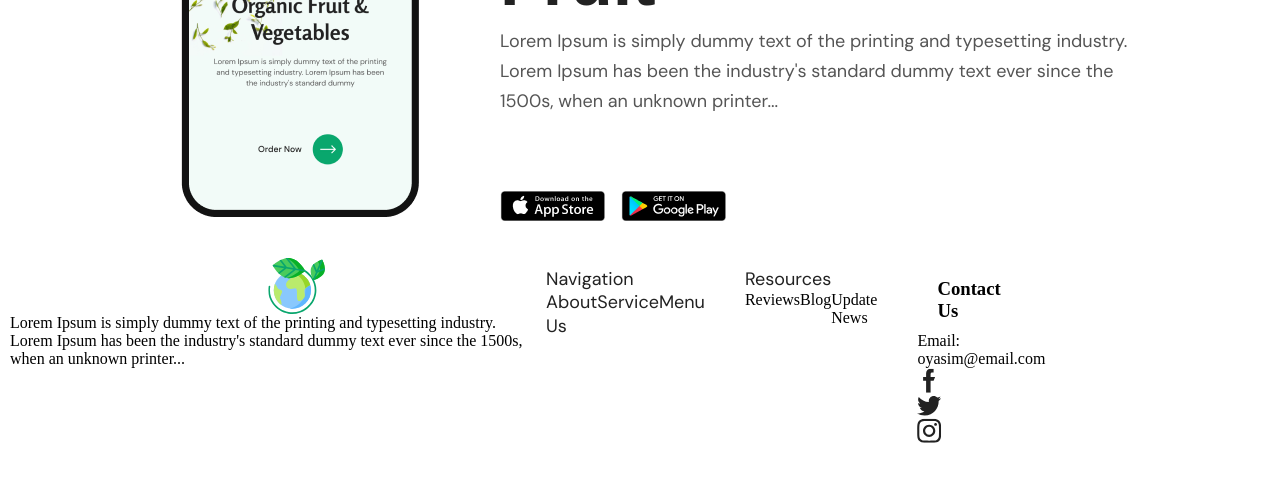
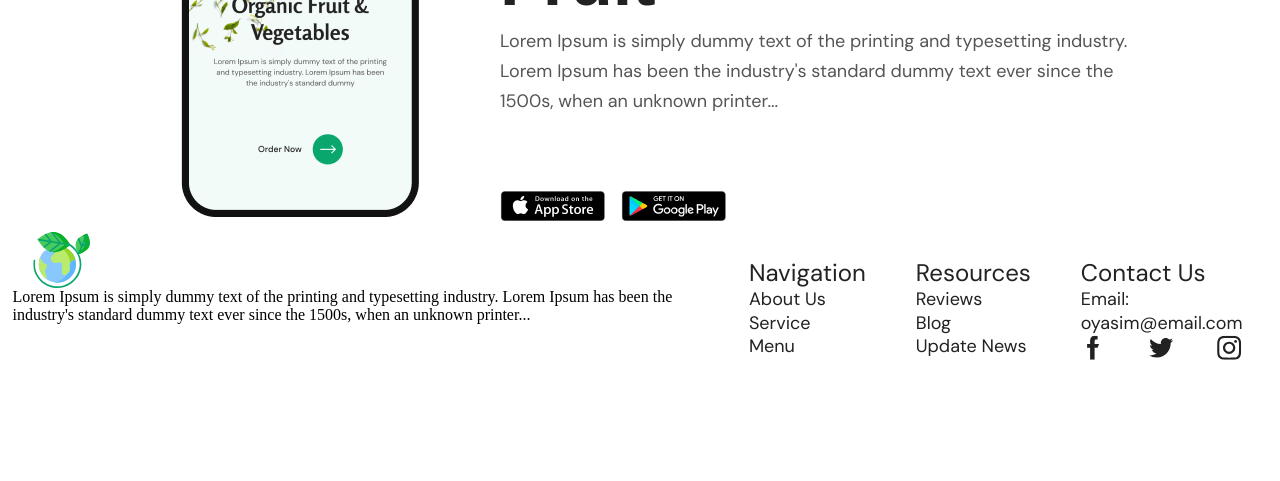
Before and after one commit to Alesia0401/project-practice-55-1, a website: page index.html in a window 1280 px wide. Shown: the part 3780-4261 px from the top of the page. After the commit the page ends 4175 px from the top, so only its background shows below. Drawn offline with Linux system fonts and the light colour scheme; a web font is replaced by a local one.

Commit message:
make footer with class name accoting to BEM and Sass

```diff
--- a/assets/scss/footer.scss
+++ b/assets/scss/footer.scss
@@ -1,41 +1,60 @@
 //Это переменные для шрифтов и цвета в файле var.scss, их подставляете вместо названия шрифтов
 .footer-container {
+  max-width: 315px;
+  height: 100%;
   display: flex;
+  flex-direction: column;
   justify-content: space-between;
-  align-items: flex-start;
-  height: 100%;
-  padding: 36px 10px 40px;
-  margin: 0 250px 0 auto;
-
-  &__logo {
-  margin: 0 20px;
-  @media screen and (min-width: 1024px) {
-    margin: 0 50px;
+  align-items: center;
+  padding: 25px 25px;
+  margin: auto;
+  @media screen and (min-width: 768px){
+    max-width: 763px;
   }
-  @media screen and (min-width: 1280px) {
-    margin: 0 258px;
+  @media screen and (min-width: 1024px){
+    max-width: 1020px;
+  }
+  @media screen and (min-width: 1280px){
+    max-width: 1275px;
+    flex-direction: row;
+    justify-content: space-between;
+    align-items: flex-start;
+    padding: 10px 10px;
   }
 }
+
+.footer-logo {
+  display: flex;
+  justify-content: center;
+  margin: auto 20px;
+  @media screen and (min-width: 1024px) {
+    justify-content: left;;
+    }
 }
 
 .extra-inf {
-  padding: 10px 20px;
+  padding: 25px 25px;
+  @media screen and (min-width: 1024px) {
+  }
 
-  &__title{
+  &__title {
     font-family: $fontfDM;
     font-weight: 400;
     font-size: 24px;
     line-height: 1.3;
-    text-transform: capitalize;
     color: $colorbl;
+    text-align: center;
     @media screen and (min-width: 1024px) {
-      font-size: 18px;
+      font-size: 24px;
+      text-align: left;
     }
   }
+
   &__menu {
-    display: none;
-    @media screen and (min-width: 768px) {
-      display: flex;
+    list-style-type: none;
+    text-align: center;
+    @media screen and (min-width: 1024px) {
+      text-align: left;
     }
   }
 
@@ -44,7 +63,6 @@
     font-weight: 400;
     font-size: 18px;
     line-height: 1.3;
-    text-transform: capitalize;
     color: $colorbl;
     @media screen and (min-width: 1024px) {
       font-size: 18px;
@@ -53,6 +71,6 @@
 
   &__list {
     display: flex;
-    flex-direction: row;
+    justify-content: space-between;
     }
-  }
+}
--- a/index.html
+++ b/index.html
@@ -295,9 +295,11 @@
       <!-- Здесь начинается последний блок footer -->
       <div class="footer-container">
         <div class="footer-text">
-          <a class="footer-text__logo" href="index.html">
-            <img class="logo" src="assets/images/logo.svg" alt="logo" />
-          </a>
+          <div class="footer-logo">
+            <a href="index.html">
+              <img src="assets/images/logo.svg" alt="logo" />
+            </a>
+          </div>
           <p>
             Lorem Ipsum is simply dummy text of the printing and typesetting
             industry. Lorem Ipsum has been the industry's standard dummy text
@@ -307,25 +309,25 @@
         <section class="extra-inf">
           <h3 class="extra-inf__title">Navigation</h3>
           <ul class="extra-inf__menu">
-            <li class="extra-inf__item"><a href="#">About Us</a></li>
-            <li class="extra-inf__item"><a href="#">Service</a></li>
-            <li class="extra-inf__item"><a href="#">Menu</a></li>
+            <li><a class="extra-inf__item" href="#">About Us</a></li>
+            <li><a class="extra-inf__item" href="#">Service</a></li>
+            <li><a class="extra-inf__item" href="#">Menu</a></li>
           </ul>
         </section>
         <section class="extra-inf">
           <h3 class="extra-inf__title">Resources</h3>
           <ul class="extra-inf__menu">
-            <li class="extra-inf___item"><a href="#">Reviews</a></li>
-            <li class="extra-inf___item"><a href="#">Blog</a></li>
-            <li class="extra-inf___item"><a href="#">Update News</a></li>
+            <li><a class="extra-inf__item" href="#">Reviews</a></li>
+            <li><a class="extra-inf__item" href="#">Blog</a></li>
+            <li><a class="extra-inf__item" href="#">Update News</a></li>
           </ul>
         </section>
         <section class="extra-inf">
-          <h3 class="extra-inf">Contact Us</h3>
-          <a class="extra-inf___item" href="mailto:oyasim@email.com"
+          <h3 class="extra-inf__title">Contact Us</h3>
+          <a class="extra-inf__item" href="mailto:oyasim@email.com"
             >Email: oyasim@email.com</a
           >
-          <div class="extra-inf___list">
+          <div class="extra-inf__list">
             <a href="#"
               ><img src="assets/images/icon-1-facebook.svg" alt="Facebook"
             /></a>
```
Also changed, not shown: assets/styles/style.min.css, 1 other file.
